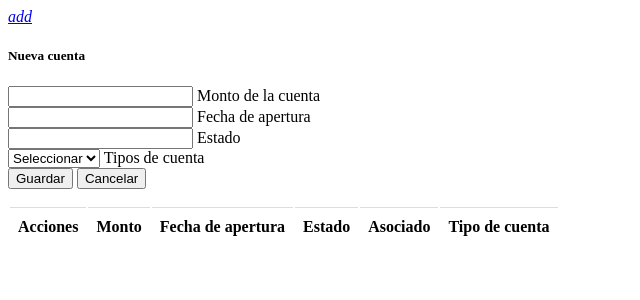
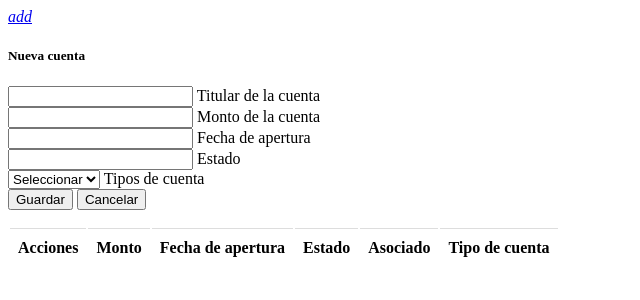
Before and after one commit to darktux/sistemix, a PHP site: page /frm/html/Cuenta.php in a window 1280 px wide. Shown: the top 300 px of the page, without its empty margins (0-640 px from the left). Run offline with PHP 8.4, Linux system fonts and the light colour scheme; lists and menus that the app fills with data are empty.

Commit message:
in process

```diff
--- a/frm/html/Cuenta.php
+++ b/frm/html/Cuenta.php
@@ -87,6 +87,10 @@
 			<h5>Nueva cuenta</h5><!-- //TITULO DEL MODAL *************************************************************************************************-->
 			<!-- INICIAN ELEMENTOS DEL FORMULARIO (CAMBIAR DEPENDIENDO DEL FORMULARIO A TRABAJAR) *****************************************************************-->
 			<div class="row">
+				<div class="input-field col s12">
+					<input type="number" name="tit" id="tit" required>
+					<label for="tit">Titular de la cuenta</label>
+				</div>
 				<div class="input-field col s12">
 					<input type="number" name="mon" id="mon" required>
 					<label for="mon">Monto de la cuenta</label>
```
